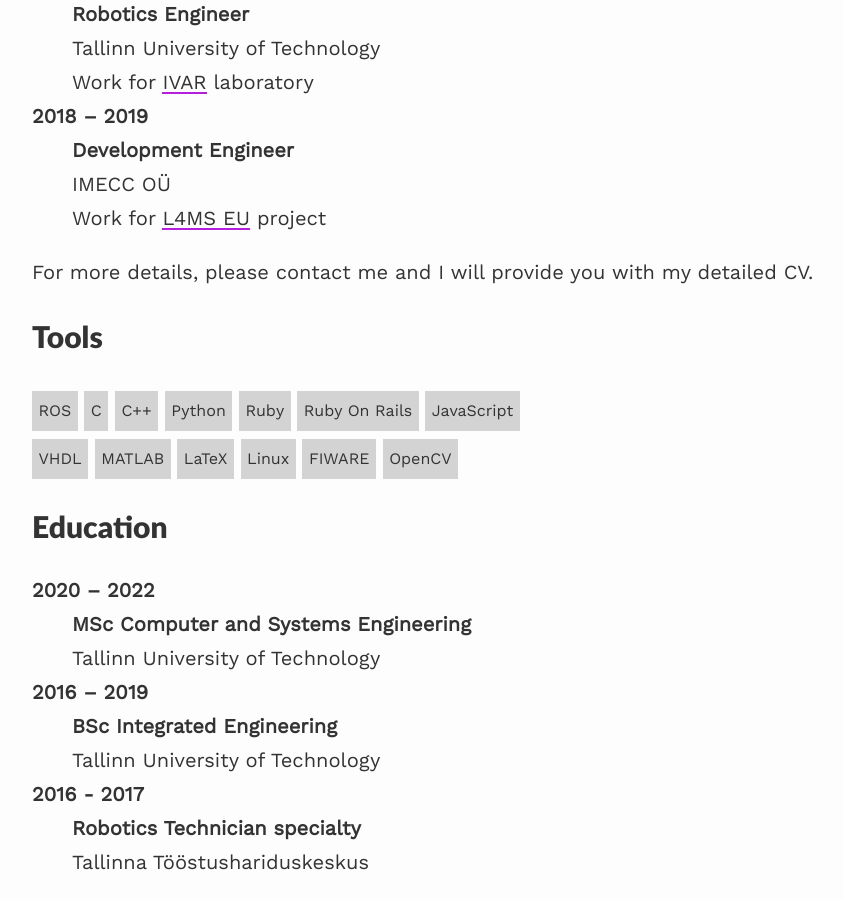
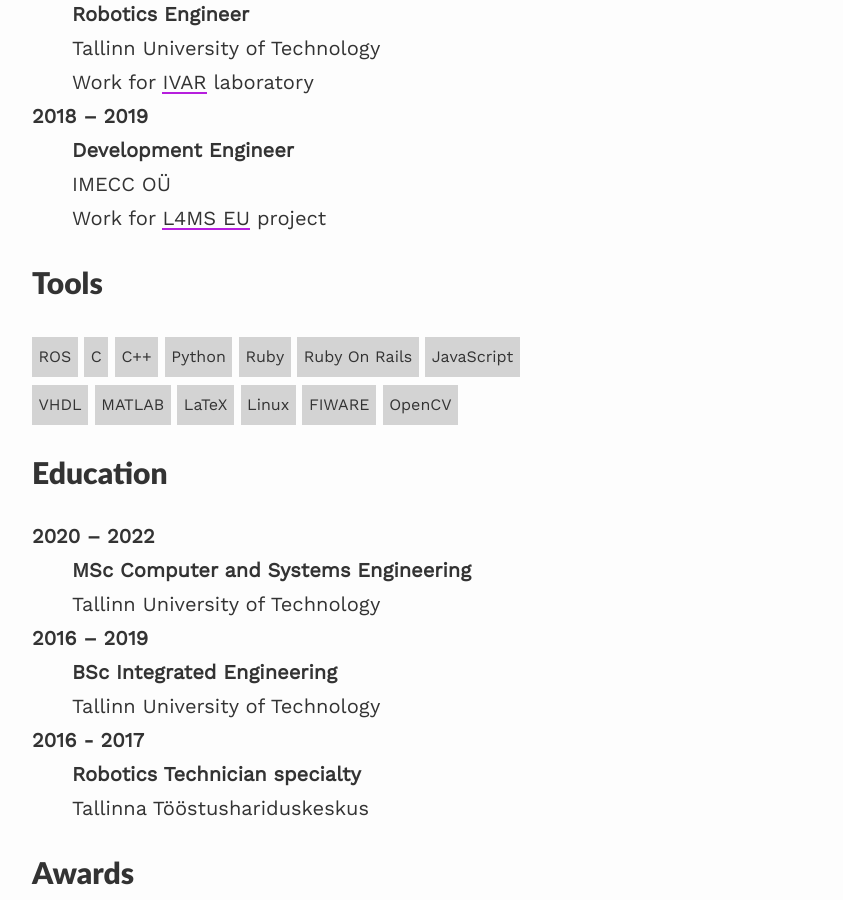
Before and after one commit to sejego/sejego, a Jekyll site: the page built from index.md, in a window 1280 px wide and 900 px high, scrolled down 876 px. Shown: the whole window, without its empty margins (208-1051 px from the left). Built offline with Jekyll 4.4.1, drawn with Linux system fonts in a browser that asks for light colours; nearby versions of some CDN libraries.

Commit message:
remove CV completely

```diff
--- a/index.md
+++ b/index.md
@@ -33,8 +33,6 @@ In my free time, I am a dancer and an avid learner.
 :   **Development Engineer**
 :   IMECC OÜ
 :   Work for [L4MS EU](http://www.l4ms.eu/content/l4ms-project-home){:target="_blank"} project
-
-For more details, please contact me and I will provide you with my detailed CV.
 
 ## Tools
 
```
